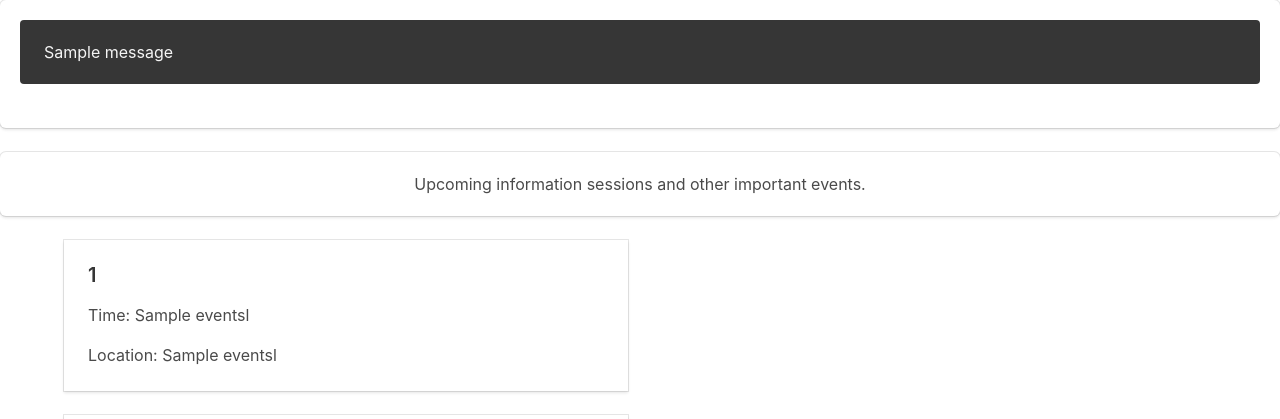
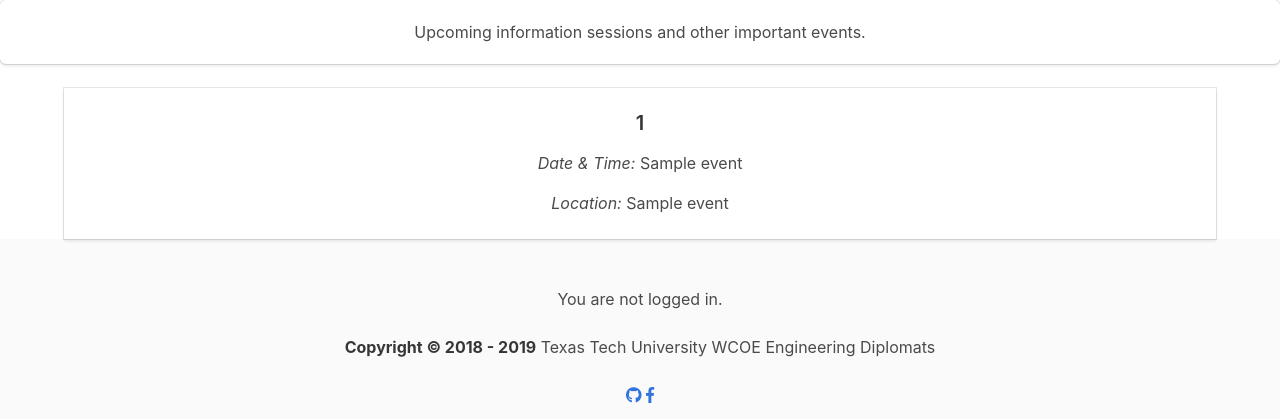
Before and after one commit to swoldemi/engineeringdiplomats.org, a Flask app: template engineering_diplomats/views/templates/events.jinja2 in a window 1280 px wide. Shown: the part 52-471 px from the top of the page. Run offline with Flask 2, Linux system fonts and the light colour scheme; the template is opened without the code that fills it: most values are stand-ins (such as "Sample title", 1, 10 or a date in 2020); one stand-in notice (Sample message) is shown; some libraries are stand-ins or nearby versions; grey boxes are pictures that could not be loaded.

Commit message:
Refactor events template

```diff
--- a/engineering_diplomats/views/templates/events.jinja2
+++ b/engineering_diplomats/views/templates/events.jinja2
@@ -1,17 +1,7 @@
 {% extends 'layout.jinja2' -%}
 {% block body -%}
-    {% with messages = get_flashed_messages() -%}
-    {% if messages %}
-    <div class="box cta">
-        <p class="has-text-centered">
-            {% for message in messages -%}
-            <div class="notification is-dark">{{ message }}</div>
-            {% endfor -%}
-        </p>
-    </div>
-    {%- endif -%}
-    {%- endwith %}
-    <div class="box cta">
+    {% include "_partials/_flash.jinja2" -%}
+    <div class="box">
         <p class="has-text-centered">
             Upcoming information sessions and other important events.
         </p>
@@ -24,51 +14,32 @@
     {%- endif %}
     {%- endif %}
     <section class="container is-mobile">
-        {% if eventsl -%}
-        <div class="columns is-multiline is-mobile">
-            {% for x in range(eventsl|length) -%}
-            {% if eventsl[x].0 is not none -%}
-            <div class="column is-half">
+        {%- if events -%}
+        {% for x in range(events|length) -%}
+        <div class="columns">
+            <div class="column is-centered">
                 <div class="card is-shady">
                     <div class="card-content">
-                        <div class="content">
-                            <h4> {{ eventsl[x].0 }}</h4>
-                            <p>Time: {{ eventsl[x].1 }}</p>
-                            <p>Location: {{ eventsl[x].2 }}</p>
-                            {% if is_diplomat %}
-                            <p>Diplomats Attending: {{ eventsl[x].3 }}</p>
-                            <a class="button is-link is-ttu-red" href="">RSVP</a>
+                        <div class="content has-text-centered">
+                            <h4> {{ events[x].0 }}</h4>
+                            <p><i>Date & Time:</i> {{ events[x].1 }}</p>
+                            <p><i>Location:</i> {{ events[x].2 }}</p>
+                            {% if is_diplomat -%}
+                            {% if events[x].3 is not none -%}
+                            <p><i>Diplomats Attending:</i> {{ events[x].3|join(" & "|safe) }}</p>
+                            {%- else -%}
+                            <p><i>Diplomats Attending:</i> None</p>
+                            {%- endif %}
+                            <button type="submit" class="button is-link is-ttu-red">RSVP</button>
                             {%- endif %}
                         </div>
                     </div>
                 </div>
             </div>
-            {%- endif %}
-            {%- endfor -%}
         </div>
-        <div class="columns is-multiline is-mobile">
-            {% for x in range(eventsr|length) -%}
-            {% if eventsr[x].0 is not none -%}
-            <div class="column is-half">
-                <div class="card is-shady">
-                    <div class="card-content">
-                        <div class="content">
-                            <h4> {{ eventsr[x].0 }}</h4>
-                            <p>Time: {{ eventsr[x].1 }}</p>
-                            <p>Location: {{ eventsr[x].2 }}</p>
-                            {% if is_diplomat %}
-                            <p>Diplomats Attending: {{ eventsr[x].3 }}</p>
-                            <a class="button is-link is-ttu-red" href="">RSVP</a>
-                            {%- endif %}
-                        </div>
-                    </div>
-                </div>
-            </div>
-            {%- endif %}
-            {%- endfor -%}
-        </div>
+        {%- endfor -%}
         {%- else -%}
-        <div align="center" class="box cta">
+        <div align="center" class="box">
             <p class="has-text-centered">
                 There are currently no upcoming events.
             </p>
```
